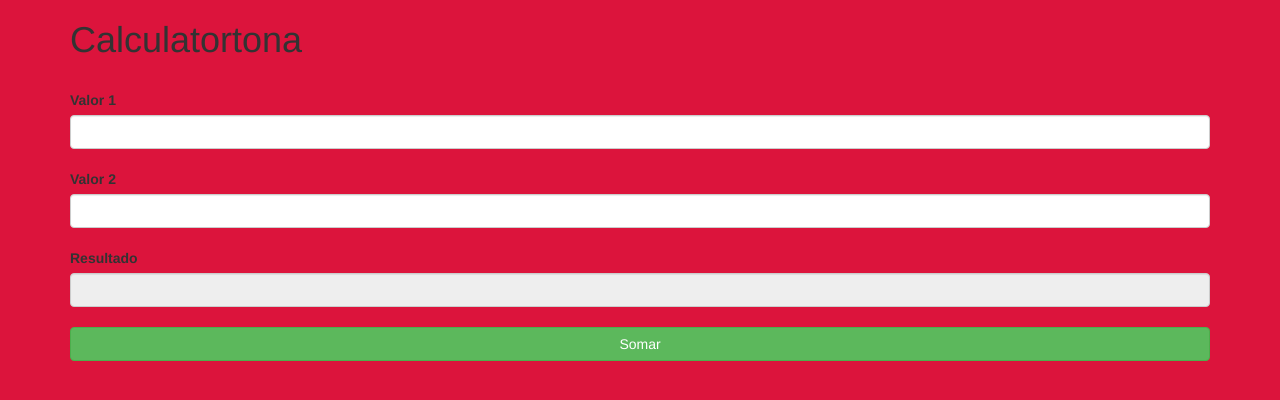
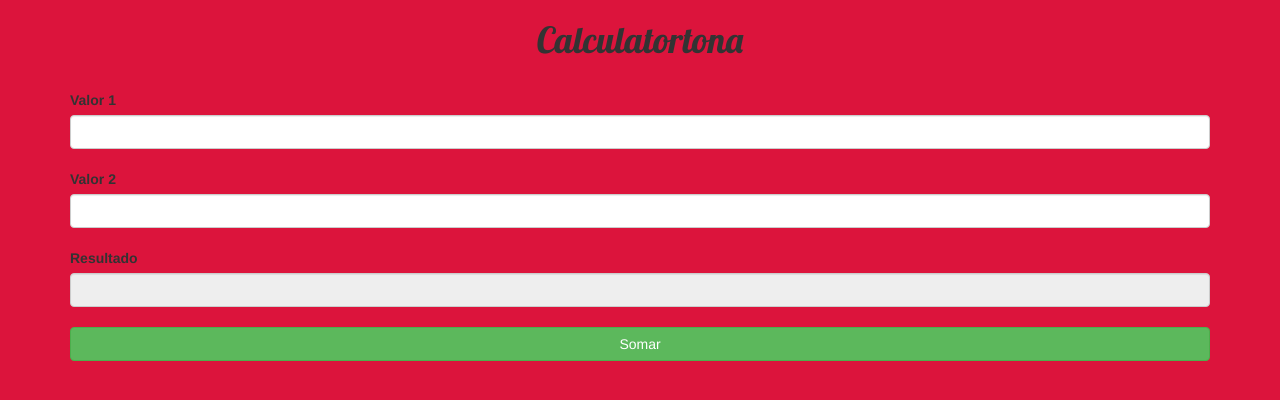
Before and after one commit to leonardes1/prjCalculadora3i2, a website: page www/index.html in a window 1280 px wide. Drawn offline with Linux system fonts and the light colour scheme.

Commit message:
Mudando a fonte e centralizando o h1

```diff
--- a/www/css/style.css
+++ b/www/css/style.css
@@ -1,7 +1,12 @@
 /**/
+@import url('https://fonts.googleapis.com/css?family=Lobster');
 body{
   background-color: crimson;
 }
 button , label{
   margin-top: 20px;
 }
+h1{
+  font-family: 'Lobster', cursive;
+  text-align: center;
+}
```
